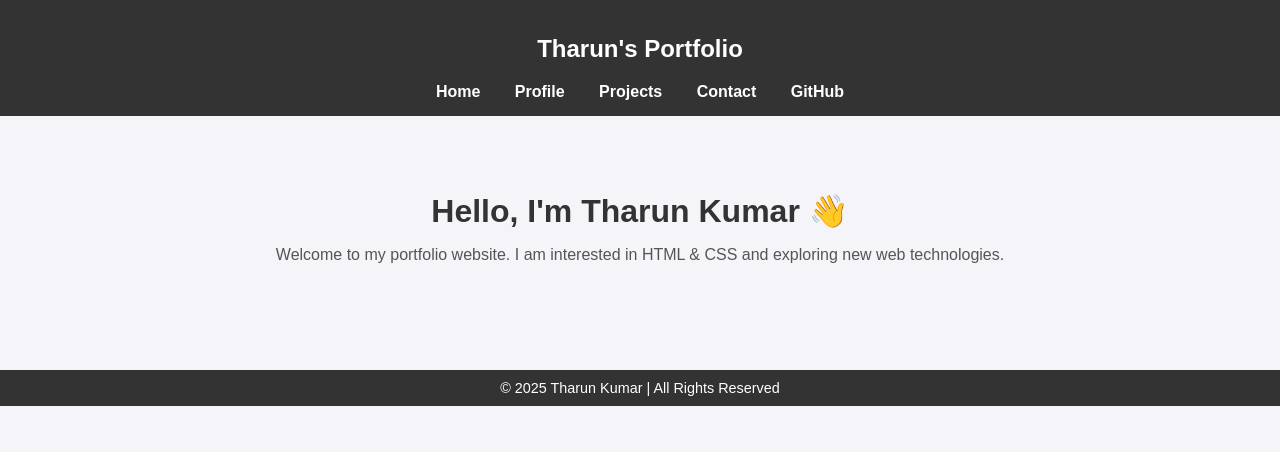
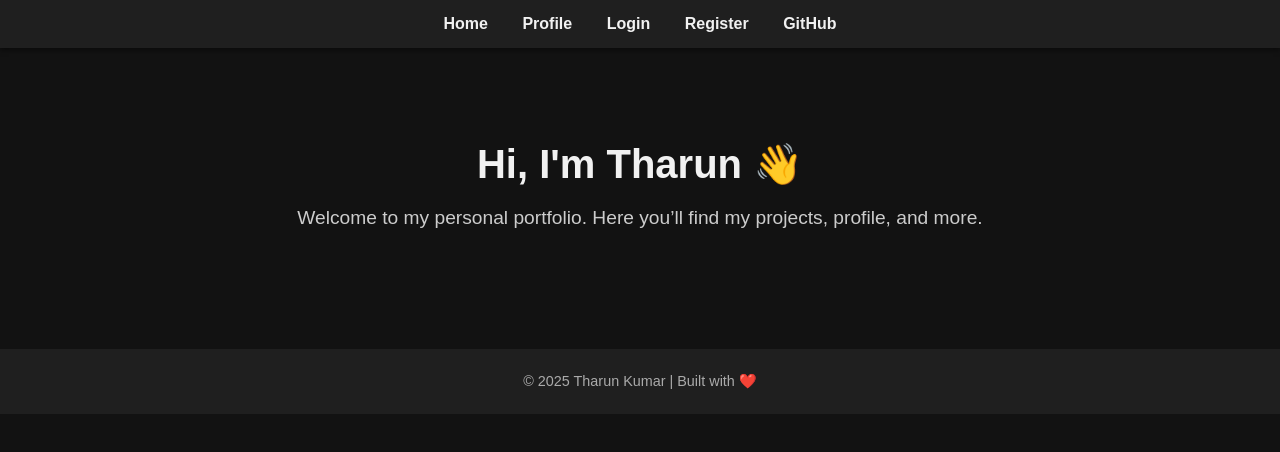
Before and after one commit to Tharun1020/Tharun-portfolio-, a plain HTML site: page index.html in a window 1280 px wide. Drawn offline with Linux system fonts and the light colour scheme.

Commit message:
Update index.html

```diff
--- a/index.html
+++ b/index.html
@@ -4,71 +4,75 @@
     <meta charset="UTF-8">
     <meta name="viewport" content="width=device-width, initial-scale=1.0">
     <title>Tharun's Portfolio</title>
+    <link rel="stylesheet" href="style.css"> <!-- External CSS -->
     <style>
         body {
+            margin: 0;
             font-family: Arial, sans-serif;
-            margin: 0;
-            padding: 0;
-            background: #f4f4f9;
-            color: #333;
+            background: #121212;
+            color: #f1f1f1;
             text-align: center;
         }
         header {
-            background: #333;
-            color: white;
+            background: #1f1f1f;
             padding: 15px 0;
+            box-shadow: 0 2px 5px rgba(0,0,0,0.5);
         }
         nav a {
-            color: white;
+            color: #f1f1f1;
             margin: 0 15px;
             text-decoration: none;
             font-weight: bold;
+            transition: 0.3s;
         }
         nav a:hover {
-            text-decoration: underline;
+            color: #00ffcc;
         }
         .intro {
-            padding: 50px 20px;
+            padding: 60px 20px;
         }
         .intro h1 {
-            font-size: 2rem;
+            font-size: 2.5rem;
             margin-bottom: 10px;
         }
         .intro p {
-            font-size: 1rem;
-            color: #555;
+            font-size: 1.2rem;
+            color: #ccc;
         }
         footer {
-            background: #333;
-            color: white;
-            padding: 10px 0;
+            background: #1f1f1f;
+            padding: 10px;
             margin-top: 40px;
             font-size: 0.9rem;
+            color: #aaa;
         }
     </style>
 </head>
 <body>
 
+    <!-- Header + Navigation -->
     <header>
-        <h2>Tharun's Portfolio</h2>
         <nav>
             <a href="index.html">Home</a>
             <a href="profile.html">Profile</a>
-            <a href="projects.html">Projects</a>
-            <a href="contact.html">Contact</a>
+            <a href="login.html">Login</a>
+            <a href="register.html">Register</a>
             <a href="https://share.google/bKuDMSWl1CtUkw7fu" target="_blank">GitHub</a>
         </nav>
     </header>
 
+    <!-- Intro Section -->
     <section class="intro">
-        <h1>Hello, I'm Tharun Kumar 👋</h1>
-        <p>Welcome to my portfolio website.
-           I am interested in HTML & CSS and exploring new web technologies.</p>
+        <h1>Hi, I'm Tharun 👋</h1>
+        <p>Welcome to my personal portfolio.
+        Here you’ll find my projects, profile, and more.</p>
     </section>
 
+    <!-- Footer -->
     <footer>
-        &copy; 2025 Tharun Kumar | All Rights Reserved
+        <p>© 2025 Tharun Kumar | Built with ❤️</p>
     </footer>
 
+    <script src="script.js"></script>
 </body>
 </html>
```
